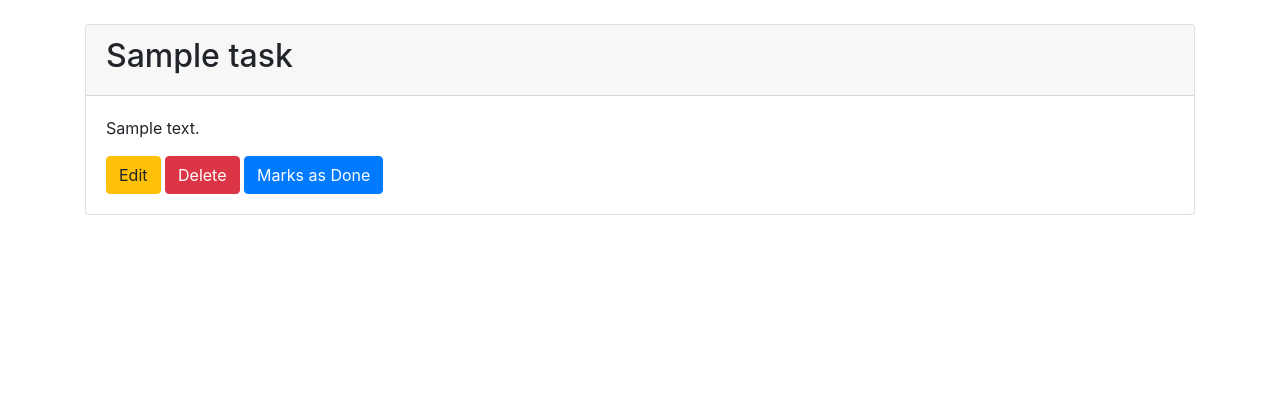
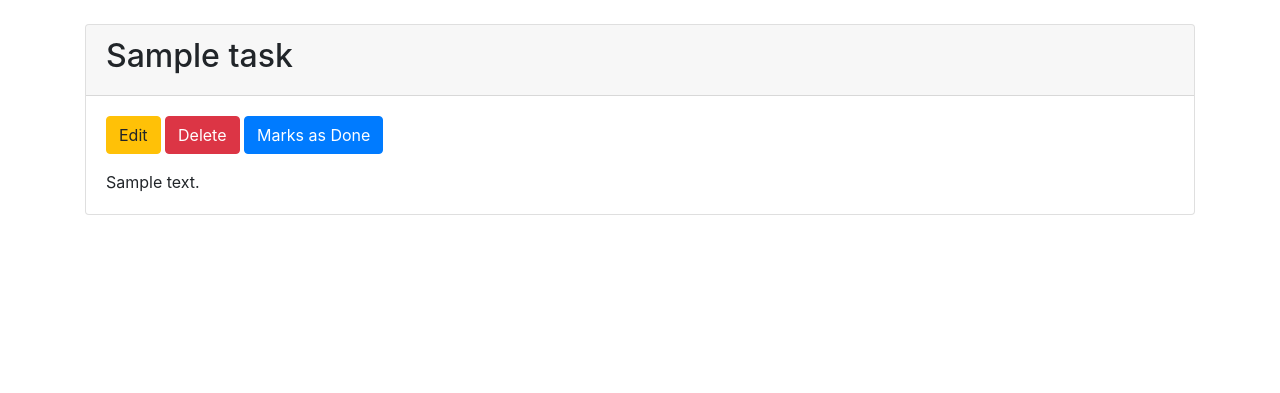
Before and after one commit to AndiAlifs/TA_Pacmann_AndiAlif, a Flask app: template Templates/index.html in a window 1280 px wide. Shown: the part 56-449 px from the top of the page. Run offline with Flask 3, Linux system fonts and the light colour scheme; the template is opened without the code that fills it: most values are stand-ins (such as "Sample title", 1, 10 or a date in 2020); some libraries are stand-ins or nearby versions.

Commit message:
update view

```diff
--- a/Templates/index.html
+++ b/Templates/index.html
@@ -24,7 +24,12 @@
         <div class="container mt-4">
             {% for task in allTask %}
                 <!-- make a card div -->
+                {% if task.status %}
+                <div class="card mb-2 text-white bg-dark">
+                {% else %}
                 <div class="card mb-2">
+                {% endif %}
+
                     <div class="card-header">
                         {% if task.status %}
                             <h2>
@@ -37,21 +42,21 @@
                         {% endif %}
                     </div>
                     <div class="card-body">
+                        <button class="btn btn-warning" onclick="editTask({{ task.id }});">Edit</button>
+                        <button class="btn btn-danger" onclick="deleteTask({{ task.id }});">Delete</button>
+                            {% if task.status %}
+                        <button class="btn btn-secondary" onclick="doneTask({{ task.id }});">Marks as Not Done</button>
+                        {% else %}
+                            <button class="btn btn-primary" onclick="doneTask({{ task.id }});">Marks as Done</button>
+                        {% endif %}
                         {% if task.status %}
-                            <p class="card-text">
+                            <p class="card-text mt-3">
                                 <strike>
                                     {{ task.description }}
                                 </strike>
                             </p>
                         {% else %}
-                            <p class="card-text">{{ task.description }}</p>
-                        {% endif %}
-                        <button class="btn btn-warning" onclick="editTask({{ task.id }});">Edit</button>
-                        <button class="btn btn-danger" onclick="deleteTask({{ task.id }});">Delete</button>
-                        {% if task.status %}
-                            <button class="btn btn-secondary" onclick="doneTask({{ task.id }});">Marks as Not Done</button>
-                        {% else %}
-                            <button class="btn btn-primary" onclick="doneTask({{ task.id }});">Marks as Done</button>
+                            <p class="card-text mt-3">{{ task.description }}</p>
                         {% endif %}
                     </div>
                 </div>
```
